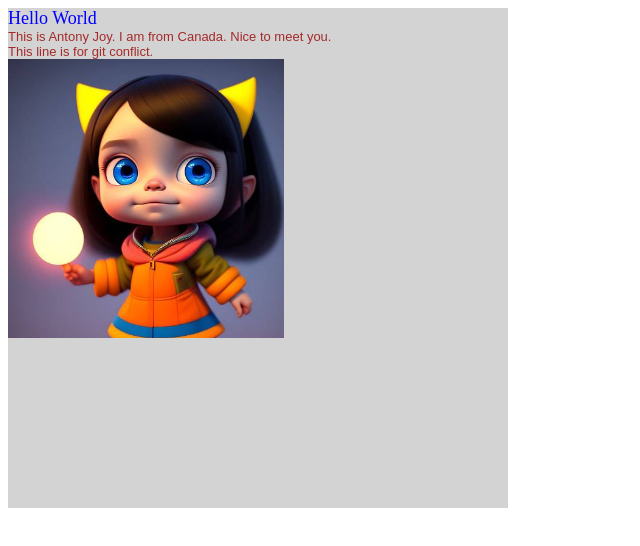
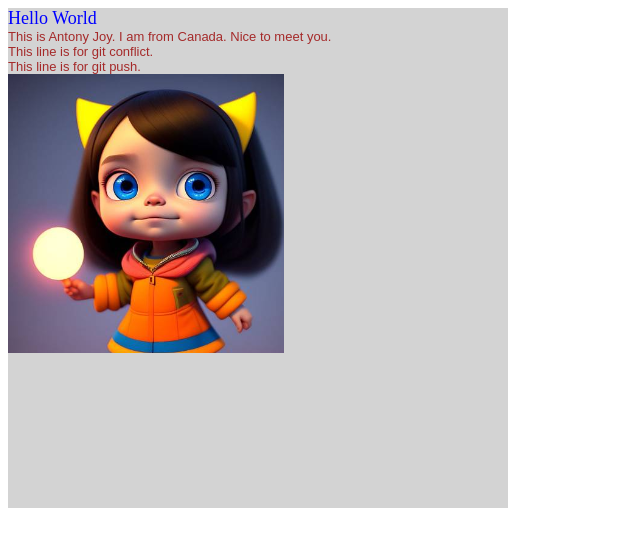
Before and after one commit to UniverseCEO1004/deploy-page.github.io, a plain HTML site: page index.html in a window 1280 px wide. Shown: the whole page, without its empty margins (0-640 px from the left). Drawn offline with Linux system fonts and the light colour scheme.

Commit message:
Updated index.thml

```diff
--- a/index.html
+++ b/index.html
@@ -9,6 +9,7 @@
             <div class="headline">Hello World</div>
             <div class="content">This is Antony Joy. I am from Canada. Nice to meet you.</div>
             <div class="content">This line is for git conflict.</div>
+            <div class="content">This line is for git push.</div>
             <img src="profile.png" alt="avatar">
         </div>
     </body>
```
